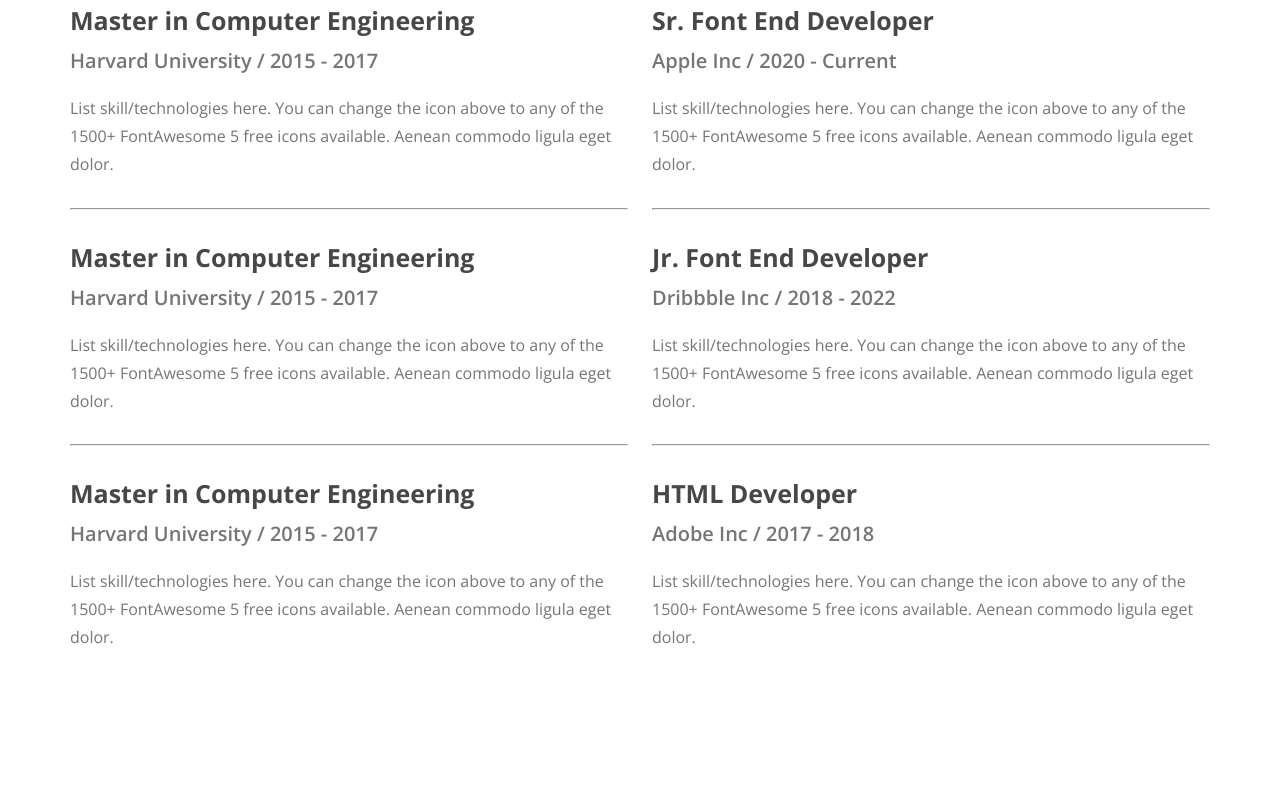
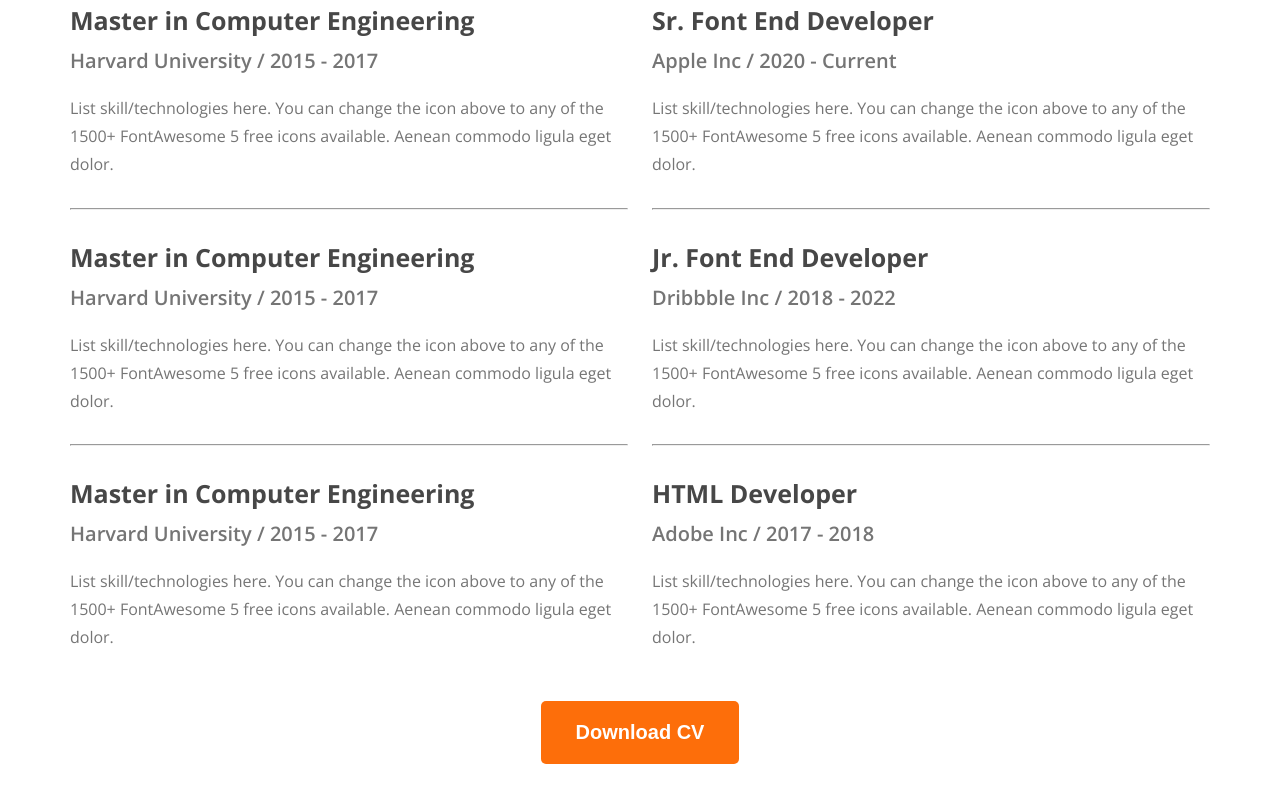
Before and after one commit to yasinarafat39/web-developer-portfolio, a plain HTML site: page index.html in a window 1280 px wide. Shown: the part 2634-3437 px from the top of the page. Drawn offline with nearby package versions, Linux system fonts and the light colour scheme.

Commit message:
Download button added to Resume section

```diff
--- a/index.html
+++ b/index.html
@@ -244,6 +244,8 @@
             </div>
           </section>
         </div>
+
+        <p class="download-btn"><button class="btn-primary">Download CV</button></p>
       </section>
     </main>
 
--- a/styles/style.css
+++ b/styles/style.css
@@ -27,8 +27,8 @@ body {
   color: #757575;
 }
 
-.dark-5{
-  color: #D1D1D1;
+.dark-5 {
+  color: #d1d1d1;
 }
 
 .btn-primary {
@@ -231,7 +231,7 @@ nav li a {
   margin-bottom: 113px;
 }
 
-.experiences{
+.experiences {
   display: flex;
   gap: 24px;
 }
@@ -262,3 +262,8 @@ nav li a {
   font-weight: 700;
   line-height: 41px;
 }
+
+.a-summary-of-my-resume .download-btn {
+  text-align: center;
+  margin-top: 20.5px;
+}
```
